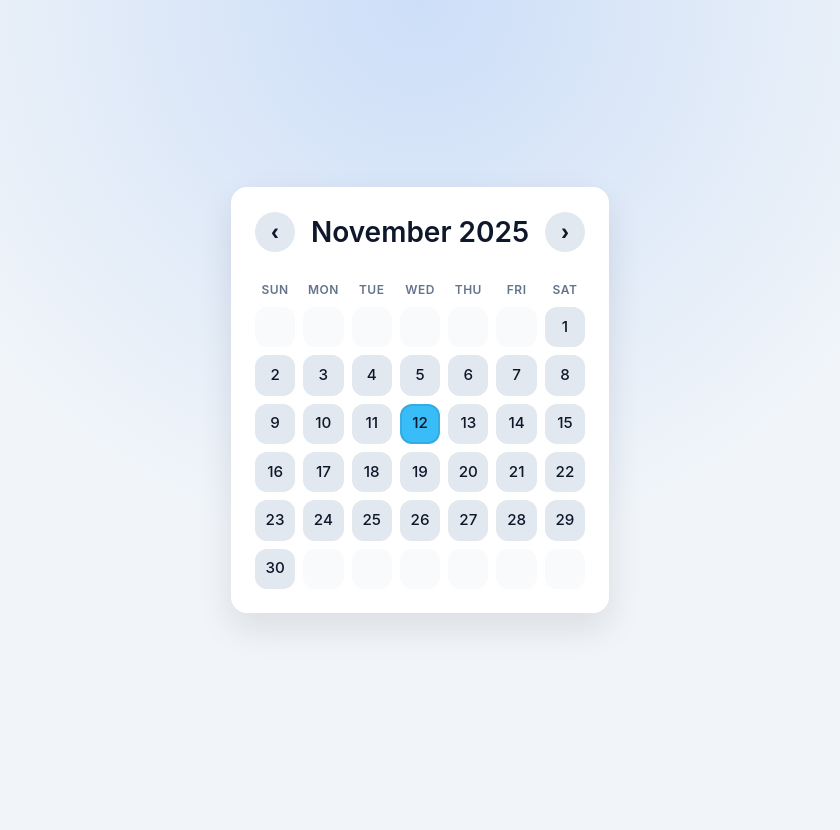
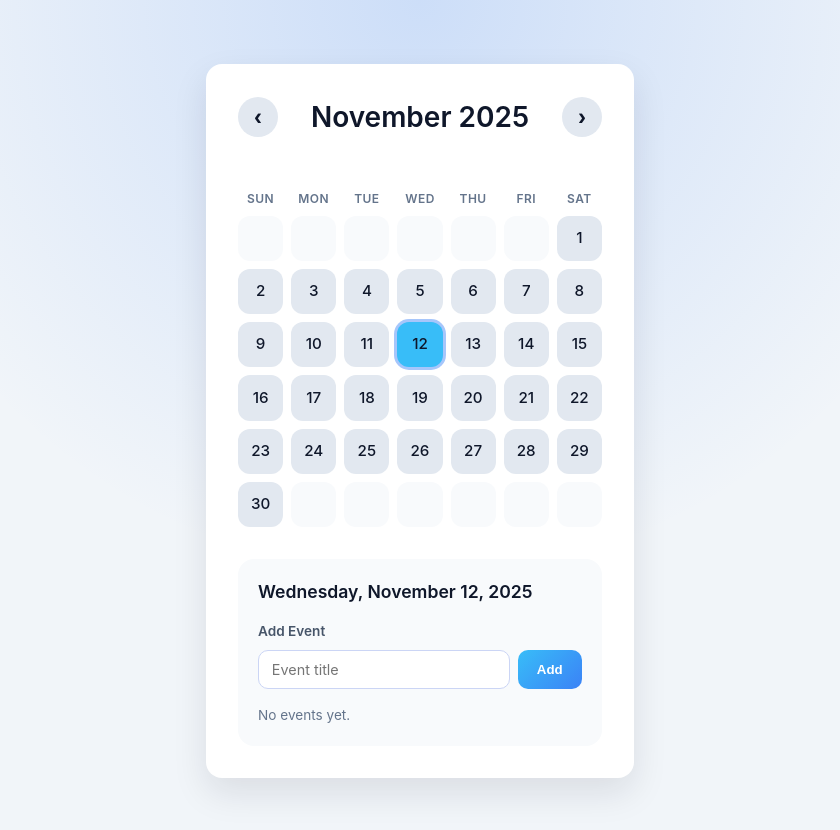
Before and after one commit to Nkosana1/Calendar-App-1, a React (Vite) app: page / in a window 1280 px wide. Shown: the top 830 px of the page, without its empty margins (220-1060 px from the left). Before the commit the page ends 800 px from the top, so only its background shows below. Built offline with nearby package versions, Linux system fonts and the light colour scheme.

Commit message:
Add event creation and display

```diff
--- a/src/components/Calendar.css
+++ b/src/components/Calendar.css
@@ -8,6 +8,9 @@
   color: #0f172a;
   font-family: "Inter", system-ui, -apple-system, BlinkMacSystemFont, "Segoe UI",
     sans-serif;
+  display: flex;
+  flex-direction: column;
+  gap: 1.5rem;
 }
 
 .calendar__header {
@@ -74,6 +77,8 @@
   font-size: 0.95rem;
   font-weight: 500;
   transition: background-color 0.2s ease, color 0.2s ease;
+  position: relative;
+  outline: none;
 }
 
 .calendar__cell--current {
@@ -86,7 +91,136 @@
   box-shadow: inset 0 0 0 2px rgba(15, 23, 42, 0.1);
 }
 
+.calendar__cell--selected {
+  box-shadow: 0 0 0 3px rgba(59, 130, 246, 0.45);
+}
+
+.calendar__cell--has-events {
+  font-weight: 600;
+}
+
+.calendar__cell:focus-visible {
+  box-shadow: 0 0 0 3px rgba(59, 130, 246, 0.45);
+}
+
 .calendar__cell--current:hover {
   background-color: #38bdf8;
   color: #0f172a;
 }
+
+.calendar__event-indicator {
+  position: absolute;
+  bottom: 0.4rem;
+  right: 0.5rem;
+  min-width: 1.25rem;
+  padding: 0.1rem 0.45rem;
+  border-radius: 999px;
+  background-color: rgba(15, 23, 42, 0.85);
+  color: #ffffff;
+  font-size: 0.65rem;
+  font-weight: 600;
+  line-height: 1.2;
+  display: flex;
+  align-items: center;
+  justify-content: center;
+}
+
+.calendar__details {
+  background-color: #f8fafc;
+  border-radius: 16px;
+  padding: 1.25rem;
+  display: flex;
+  flex-direction: column;
+  gap: 1rem;
+}
+
+.calendar__details-title {
+  margin: 0;
+  font-size: 1.1rem;
+  font-weight: 600;
+  color: #0f172a;
+}
+
+.calendar__event-form {
+  display: flex;
+  flex-direction: column;
+  gap: 0.5rem;
+}
+
+.calendar__event-label {
+  font-size: 0.85rem;
+  font-weight: 600;
+  color: #475569;
+}
+
+.calendar__event-inputs {
+  display: flex;
+  gap: 0.5rem;
+}
+
+.calendar__event-inputs input {
+  flex: 1;
+  padding: 0.65rem 0.8rem;
+  border-radius: 10px;
+  border: 1px solid #cbd5f5;
+  font-size: 0.9rem;
+  font-family: inherit;
+  transition: border-color 0.2s ease, box-shadow 0.2s ease;
+}
+
+.calendar__event-inputs input:focus {
+  border-color: #60a5fa;
+  box-shadow: 0 0 0 3px rgba(96, 165, 250, 0.25);
+  outline: none;
+}
+
+.calendar__event-submit {
+  padding: 0.65rem 1.2rem;
+  border-radius: 10px;
+  border: none;
+  background: linear-gradient(135deg, #38bdf8, #3b82f6);
+  color: #ffffff;
+  font-weight: 600;
+  cursor: pointer;
+  transition: transform 0.2s ease, box-shadow 0.2s ease;
+}
+
+.calendar__event-submit:hover {
+  transform: translateY(-1px);
+  box-shadow: 0 10px 20px rgba(56, 189, 248, 0.25);
+}
+
+.calendar__event-list {
+  list-style: none;
+  margin: 0;
+  padding: 0;
+  display: flex;
+  flex-direction: column;
+  gap: 0.5rem;
+}
+
+.calendar__event-item {
+  padding: 0.75rem 1rem;
+  border-radius: 12px;
+  background-color: #ffffff;
+  color: #0f172a;
+  font-size: 0.9rem;
+  box-shadow: 0 10px 20px rgba(15, 23, 42, 0.08);
+}
+
+.calendar__event-empty {
+  margin: 0;
+  font-size: 0.85rem;
+  color: #64748b;
+}
+
+@media (min-width: 768px) {
+  .calendar {
+    max-width: 760px;
+    padding: 2rem;
+  }
+
+  .calendar__grid {
+    margin-bottom: 0.5rem;
+  }
+}
--- a/src/components/Calendar.jsx
+++ b/src/components/Calendar.jsx
@@ -15,6 +15,10 @@ function addMonths(date, amount) {
   const newDate = new Date(date);
   newDate.setMonth(newDate.getMonth() + amount);
   return newDate;
+}
+
+function getDateKey(date) {
+  return date.toISOString().split("T")[0];
 }
 
 function getCalendarMatrix(activeDate) {
@@ -77,6 +81,9 @@ export function Calendar() {
     const today = new Date();
     return new Date(today.getFullYear(), today.getMonth(), 1);
   });
+  const [selectedDate, setSelectedDate] = useState(() => new Date());
+  const [events, setEvents] = useState({});
+  const [eventTitle, setEventTitle] = useState("");
   const today = useMemo(() => new Date(), []);
 
   const calendarMatrix = useMemo(
@@ -88,6 +95,37 @@ export function Calendar() {
     month: "long",
     year: "numeric",
   });
+
+  const formattedSelectedDate = selectedDate
+    ? selectedDate.toLocaleDateString(undefined, {
+        weekday: "long",
+        month: "long",
+        day: "numeric",
+        year: "numeric",
+      })
+    : "";
+
+  const selectedDateKey = selectedDate ? getDateKey(selectedDate) : null;
+  const selectedEvents =
+    (selectedDateKey && events[selectedDateKey]) ? events[selectedDateKey] : [];
+
+  const handleAddEvent = (event) => {
+    event.preventDefault();
+    if (!eventTitle.trim() || !selectedDate) return;
+    const key = getDateKey(selectedDate);
+    setEvents((prev) => {
+      const nextEvents = prev[key] ? [...prev[key]] : [];
+      nextEvents.push({
+        id: `${key}-${Date.now()}`,
+        title: eventTitle.trim(),
+      });
+      return {
+        ...prev,
+        [key]: nextEvents,
+      };
+    });
+    setEventTitle("");
+  };
 
   return (
     <div className="calendar">
@@ -120,19 +158,92 @@ export function Calendar() {
           const isToday = cell.inCurrentMonth
             ? isSameDate(cell.dateValue, today)
             : false;
+          const isSelected = cell.inCurrentMonth
+            ? isSameDate(cell.dateValue, selectedDate)
+            : false;
+          const key =
+            cell.inCurrentMonth && cell.dateValue
+              ? getDateKey(cell.dateValue)
+              : null;
+          const cellEvents = key && events[key] ? events[key] : [];
 
           return (
             <div
               key={cell.key}
+              role={cell.inCurrentMonth ? "button" : undefined}
+              tabIndex={cell.inCurrentMonth ? 0 : -1}
+              onClick={() => {
+                if (!cell.inCurrentMonth || !cell.dateValue) return;
+                setSelectedDate(cell.dateValue);
+              }}
+              onKeyDown={(evt) => {
+                if (
+                  cell.inCurrentMonth &&
+                  cell.dateValue &&
+                  (evt.key === "Enter" || evt.key === " ")
+                ) {
+                  evt.preventDefault();
+                  setSelectedDate(cell.dateValue);
+                }
+              }}
               className={`calendar__cell${
                 cell.inCurrentMonth ? " calendar__cell--current" : ""
-              }${isToday ? " calendar__cell--today" : ""}`}
+              }${isToday ? " calendar__cell--today" : ""}${
+                isSelected ? " calendar__cell--selected" : ""
+              }${cellEvents.length ? " calendar__cell--has-events" : ""}`}
+              aria-pressed={cell.inCurrentMonth ? isSelected : undefined}
             >
               {cell.label}
+              {cellEvents.length > 0 && (
+                <span className="calendar__event-indicator">
+                  {cellEvents.length}
+                </span>
+              )}
             </div>
           );
         })}
       </div>
+      <section className="calendar__details" aria-live="polite">
+        <h2 className="calendar__details-title">
+          {formattedSelectedDate || "Select a date"}
+        </h2>
+        {selectedDate ? (
+          <>
+            <form className="calendar__event-form" onSubmit={handleAddEvent}>
+              <label className="calendar__event-label" htmlFor="event-title">
+                Add Event
+              </label>
+              <div className="calendar__event-inputs">
+                <input
+                  id="event-title"
+                  type="text"
+                  value={eventTitle}
+                  placeholder="Event title"
+                  onChange={(evt) => setEventTitle(evt.target.value)}
+                />
+                <button type="submit" className="calendar__event-submit">
+                  Add
+                </button>
+              </div>
+            </form>
+            <ul className="calendar__event-list">
+              {selectedEvents.length === 0 ? (
+                <li className="calendar__event-empty">No events yet.</li>
+              ) : (
+                selectedEvents.map((item) => (
+                  <li key={item.id} className="calendar__event-item">
+                    {item.title}
+                  </li>
+                ))
+              )}
+            </ul>
+          </>
+        ) : (
+          <p className="calendar__event-empty">
+            Choose a date to add events.
+          </p>
+        )}
+      </section>
     </div>
   );
 }
```
